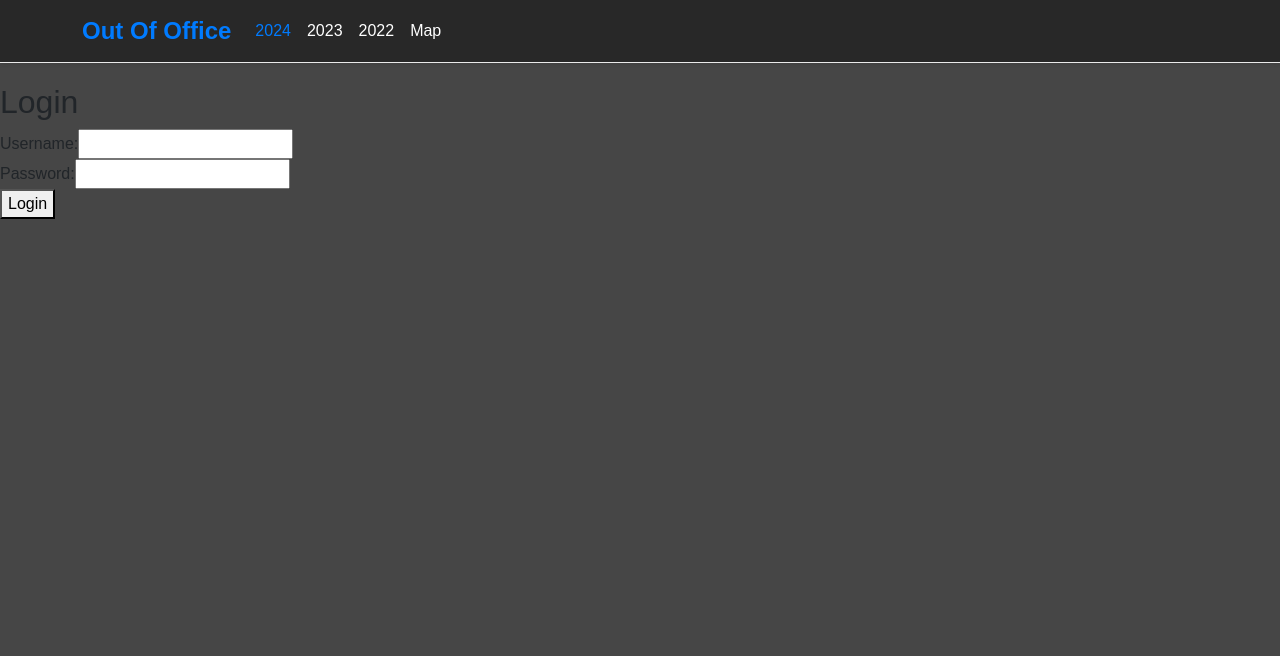
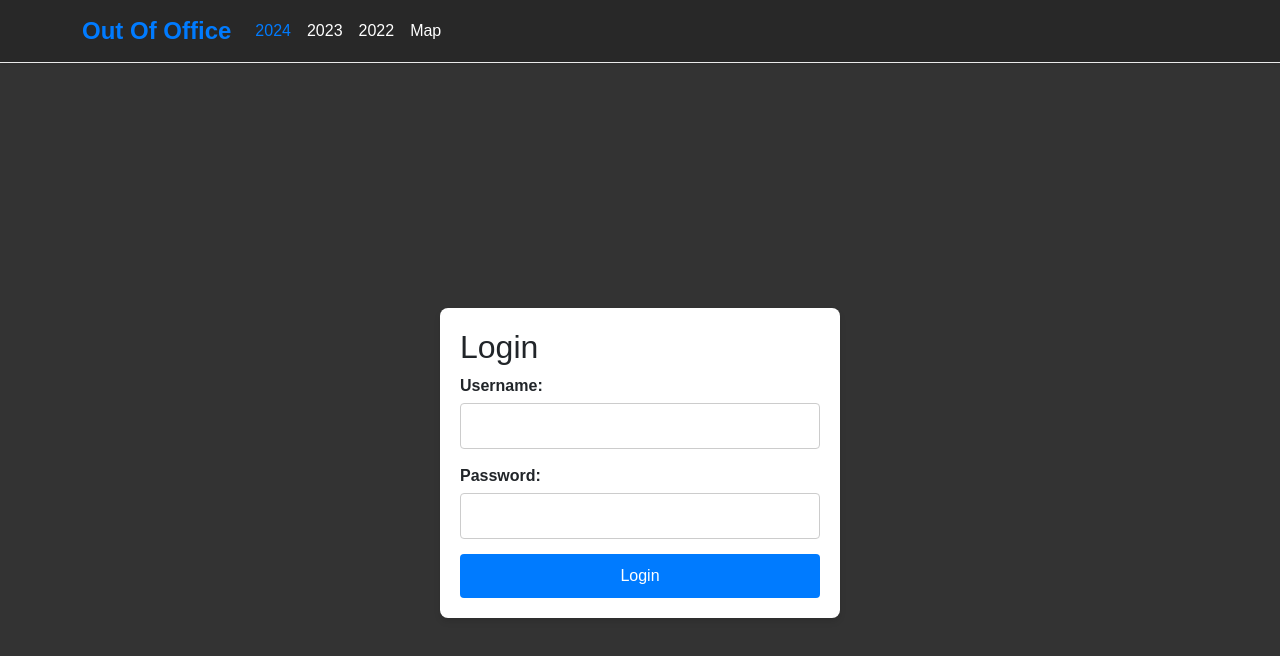
Before and after one commit to jrk12b/Out-Of-Office, a React (Create React App) app: page /login in a window 1280 px wide. Shown: the top 656 px of the page. Built offline with nearby package versions, Linux system fonts and the light colour scheme; no server answers.

Commit message:
styling login form

```diff
--- a/src/App.js
+++ b/src/App.js
@@ -6,7 +6,6 @@ import multiMonthPlugin from '@fullcalendar/multimonth';
 import dayGridPlugin from '@fullcalendar/daygrid';
 import interactionPlugin from '@fullcalendar/interaction';
 import HeaderNavigation from './components/HeaderNavigation';
-import PageHeader from './components/PageHeader';
 import PageContent from './components/PageContent';
 import Map from './components/Map';
 import { BrowserRouter as Router, Route, Routes, Link } from 'react-router-dom';
@@ -105,7 +104,6 @@ const App = () => {
 				setActiveYear={setActiveYear}
 				onLogout={handleLogout} // Pass handleLogout to HeaderNavigation
 			/>
-			<PageHeader activeYear={activeYear} />
 			<Routes>
 				<Route path="/register" element={<Register />} />
 				<Route path="/login" element={<Login onLogin={handleLogin} />} />
--- a/src/components/Login.js
+++ b/src/components/Login.js
@@ -1,6 +1,7 @@
 import React, { useState } from 'react';
 import axios from 'axios';
 import { useNavigate } from 'react-router-dom';
+import '../login.css';
 
 const { HOST } = require('../config.js');
 
@@ -15,17 +16,12 @@ const Login = ({ onLogin }) => {
 		try {
 			const response = await axios.post(
 				`${HOST}/api/auth/login`,
-				{
-					username,
-					password,
-				},
-				{
-					withCredentials: true, // This ensures cookies are sent with the request
-				}
+				{ username, password },
+				{ withCredentials: true }
 			);
 			setMessage('Login successful');
-			onLogin(); // Update the app state to reflect login
-			navigate('/'); // Navigate to the home page (main app)
+			onLogin();
+			navigate('/');
 		} catch (error) {
 			setMessage('Invalid credentials');
 			console.error(error);
@@ -33,30 +29,38 @@ const Login = ({ onLogin }) => {
 	};
 
 	return (
-		<div>
+		<div className="login-container">
+			<div className="login-form">
 				<h2>Login</h2>
 				<form onSubmit={handleLogin}>
-				<div>
-					<label>Username:</label>
+					<div className="form-group">
+						<label htmlFor="username">Username:</label>
 						<input
 							type="text"
+							id="username"
 							value={username}
 							onChange={(e) => setUsername(e.target.value)}
 							required
+							className="form-control"
 						/>
 					</div>
-				<div>
-					<label>Password:</label>
+					<div className="form-group">
+						<label htmlFor="password">Password:</label>
 						<input
 							type="password"
+							id="password"
 							value={password}
 							onChange={(e) => setPassword(e.target.value)}
 							required
+							className="form-control"
 						/>
 					</div>
-				<button type="submit">Login</button>
+					<button type="submit" className="login-btn btn-primary">
+						Login
+					</button>
 				</form>
-			{message && <p>{message}</p>}
+				{message && <p className="message">{message}</p>}
+			</div>
 		</div>
 	);
 };
--- a/src/components/PageHeader.js
+++ /dev/null
@@ -1,7 +0,0 @@
-import React from 'react';
-
-const PageHeader = ({ activeYear }) => {
-	return <header style={{ textAlign: 'center', margin: '20px 0' }}></header>;
-};
-
-export default PageHeader;
--- /dev/null
+++ b/src/login.css
@@ -0,0 +1,61 @@
+/* Center the login container */
+.login-container {
+	display: flex;
+	justify-content: center;
+	align-items: center;
+	height: 100vh; /* Full viewport height */
+	background-color: #333333; /* Light background to align with the app */
+}
+
+/* Style the login form */
+.login-form {
+	background: #fff; /* White background for the card */
+	padding: 20px;
+	border-radius: 8px;
+	box-shadow: 0 4px 6px rgba(0, 0, 0, 0.1); /* Subtle shadow */
+	width: 100%;
+	max-width: 400px; /* Limit the form width */
+}
+
+/* Form group styling */
+.form-group {
+	margin-bottom: 15px;
+}
+
+.form-group label {
+	display: block;
+	margin-bottom: 5px;
+	font-weight: bold;
+}
+
+.form-control {
+	width: 100%;
+	padding: 10px;
+	border: 1px solid #ccc;
+	border-radius: 4px;
+	font-size: 16px;
+}
+
+/* Button styling */
+.login-btn {
+	display: inline-block;
+	width: 100%;
+	padding: 10px;
+	font-size: 16px;
+	color: #fff;
+	background-color: #007bff;
+	border: none;
+	border-radius: 4px;
+	cursor: pointer;
+}
+
+.login-btn:hover {
+	background-color: #0056b3;
+}
+
+/* Message styling */
+.message {
+	margin-top: 10px;
+	color: red; /* Error message in red */
+	text-align: center;
+}
```
Lines whose indentation alone changed are shown as unchanged.
